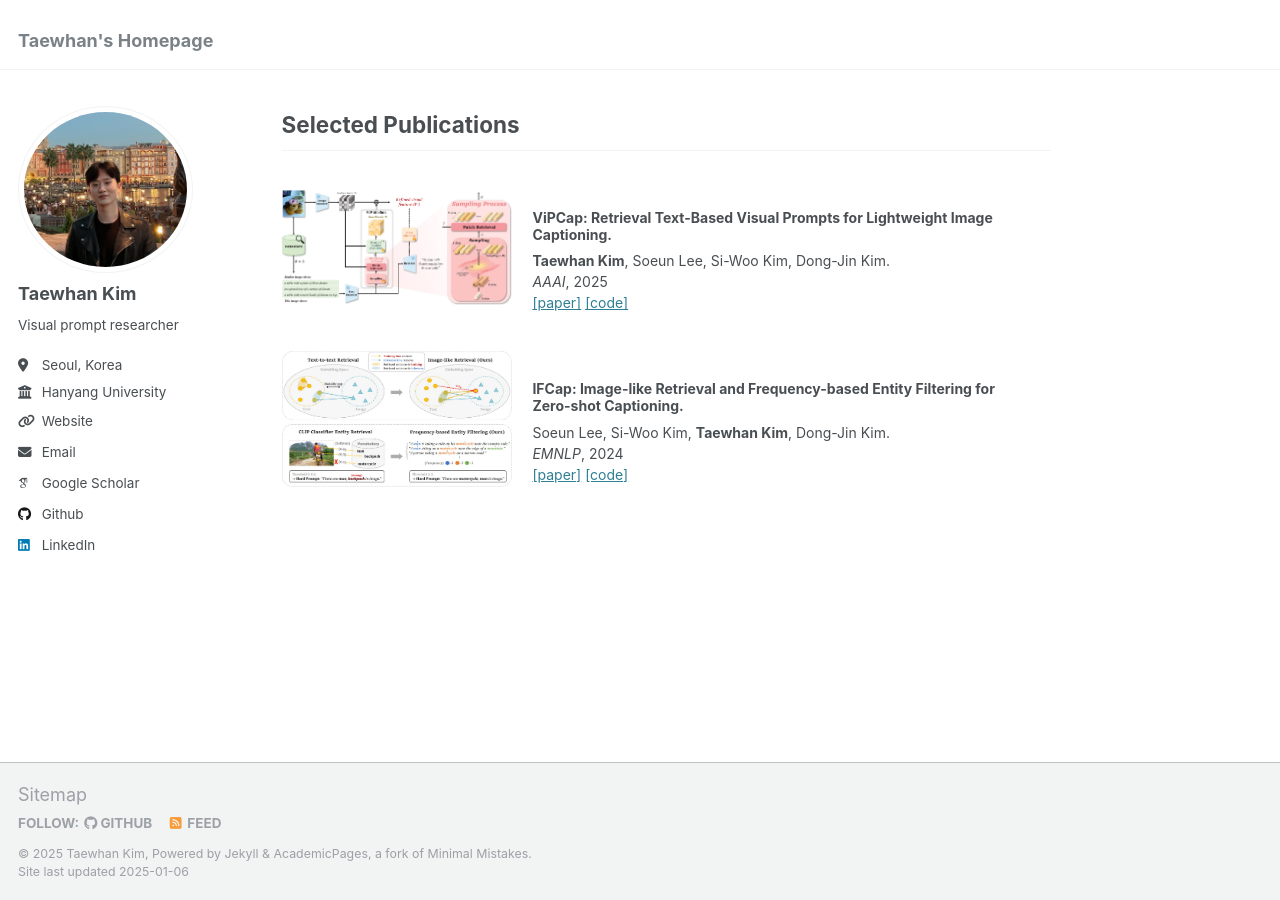
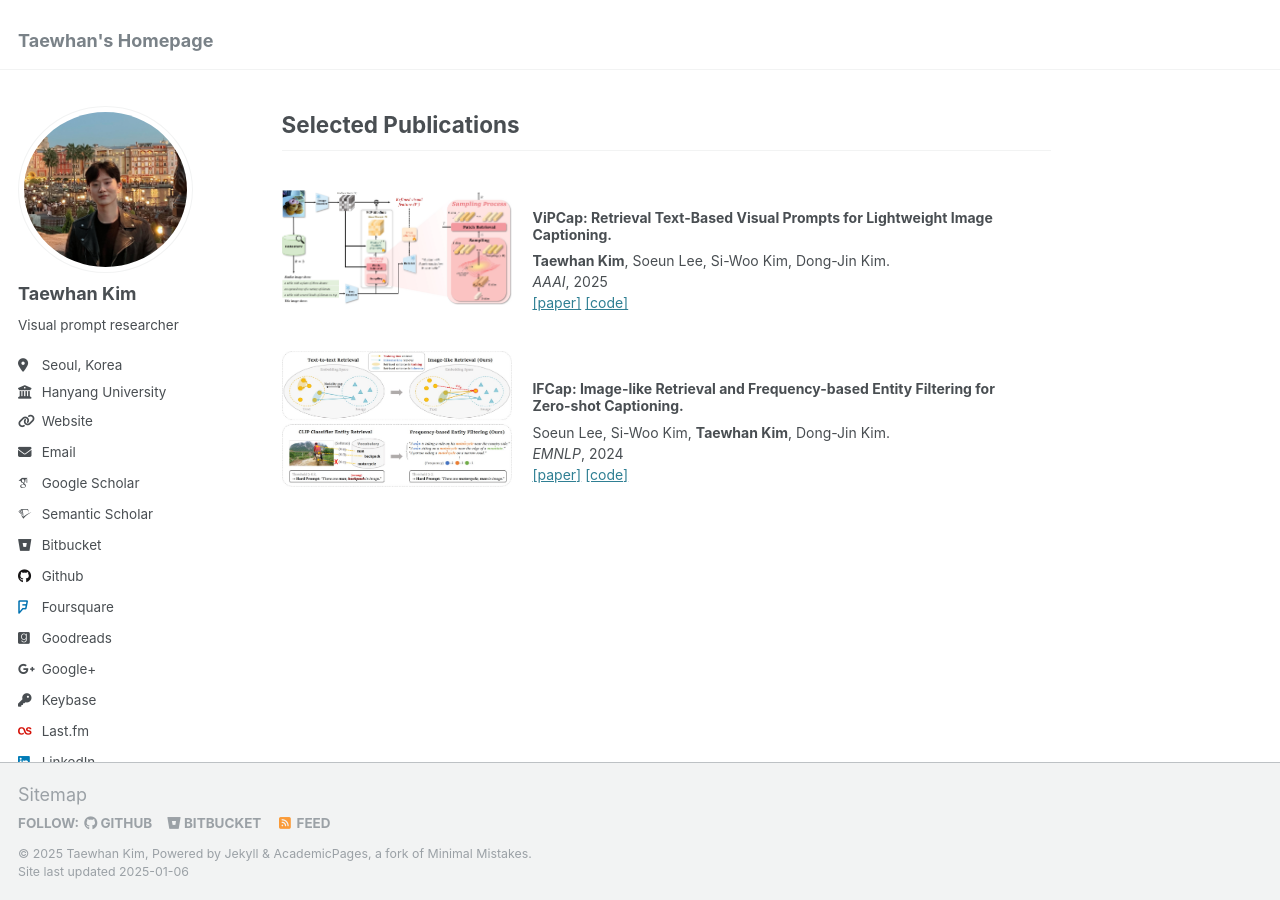
Before and after one commit to taewhankim/taewhankim.github.io, a Jekyll site: the page built from _pages/about.md, in a window 1280 px wide and 900 px high, scrolled down 629 px. Built offline with Jekyll 4.4.1, drawn with Linux system fonts in a browser that asks for light colours; some web fonts are replaced; part of the change alters nothing that is shown.

Commit message:
Update _config.yml

```diff
--- a/_config.yml
+++ b/_config.yml
@@ -34,13 +34,13 @@ author:
   arxiv            : # URL - Update with the correct link to your profile
   googlescholar    : "https://scholar.google.com/citations?user=mxp3PE0AAAAJ&hl"
   impactstory      : # URL
-  semantic         : # URL
+  semantic         : "asdf" # URL
   pubmed           : # URL "https://www.ncbi.nlm.nih.gov/pubmed/?term=john+snow"
   researchgate     : # URL
   scopus           : # URL
 
   # Repositories and software development
-  bitbucket        : # Username - Update with your username on the site
+  bitbucket        : "asdf" # Username - Update with your username on the site
   codepen          : # Username
   dribbble         : # Username
   github           : "https://github.com/taewhankim"
@@ -51,12 +51,12 @@ author:
   bluesky          : # Username "bsky.app" # Replace this with you Bluesky username
   facebook         : # Username
   flickr           : # Username
-  foursquare       : # Username
-  goodreads        : # Username
-  google_plus      : # Username
-  keybase          : # Username
+  foursquare       : "asdf" # Username
+  goodreads        : "asdf" # Username
+  google_plus      : "asdf" # Username
+  keybase          : "asdf" # Username
   instagram        : # Username
-  lastfm           : # Username
+  lastfm           : "asdf" # Username
   linkedin         : "https://www.linkedin.com/in/taewhan7725/" # Username
   mastodon         : # URL
   medium           : # URL
```
